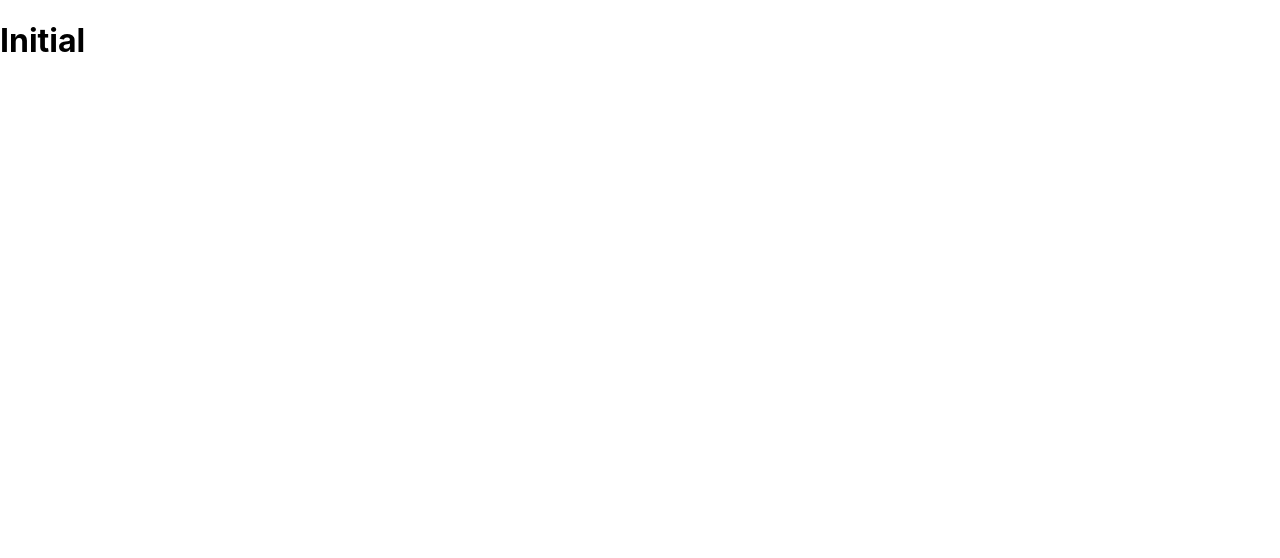
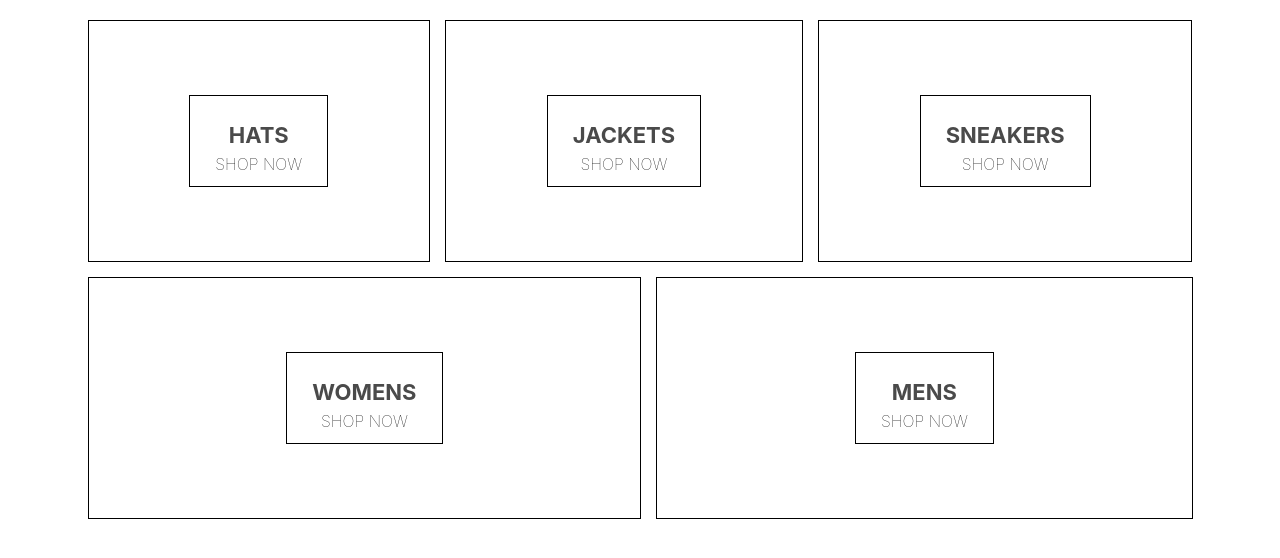
Before and after one commit to vfinchuk/cloth-shop, a React (Create React App) app: page / in a window 1280 px wide. Shown: the top 558 px of the page. Built offline with nearby package versions, Linux system fonts and the light colour scheme.

Commit message:
Add HomePage component

```diff
--- a/src/App.js
+++ b/src/App.js
@@ -1,9 +1,10 @@
 import React from 'react'
+import HomePage from './pages/HomePage/HomePage'
 
 function App() {
   return (
     <div>
-      <h1>Initial</h1>
+      <HomePage />
     </div>
   )
 }
```
